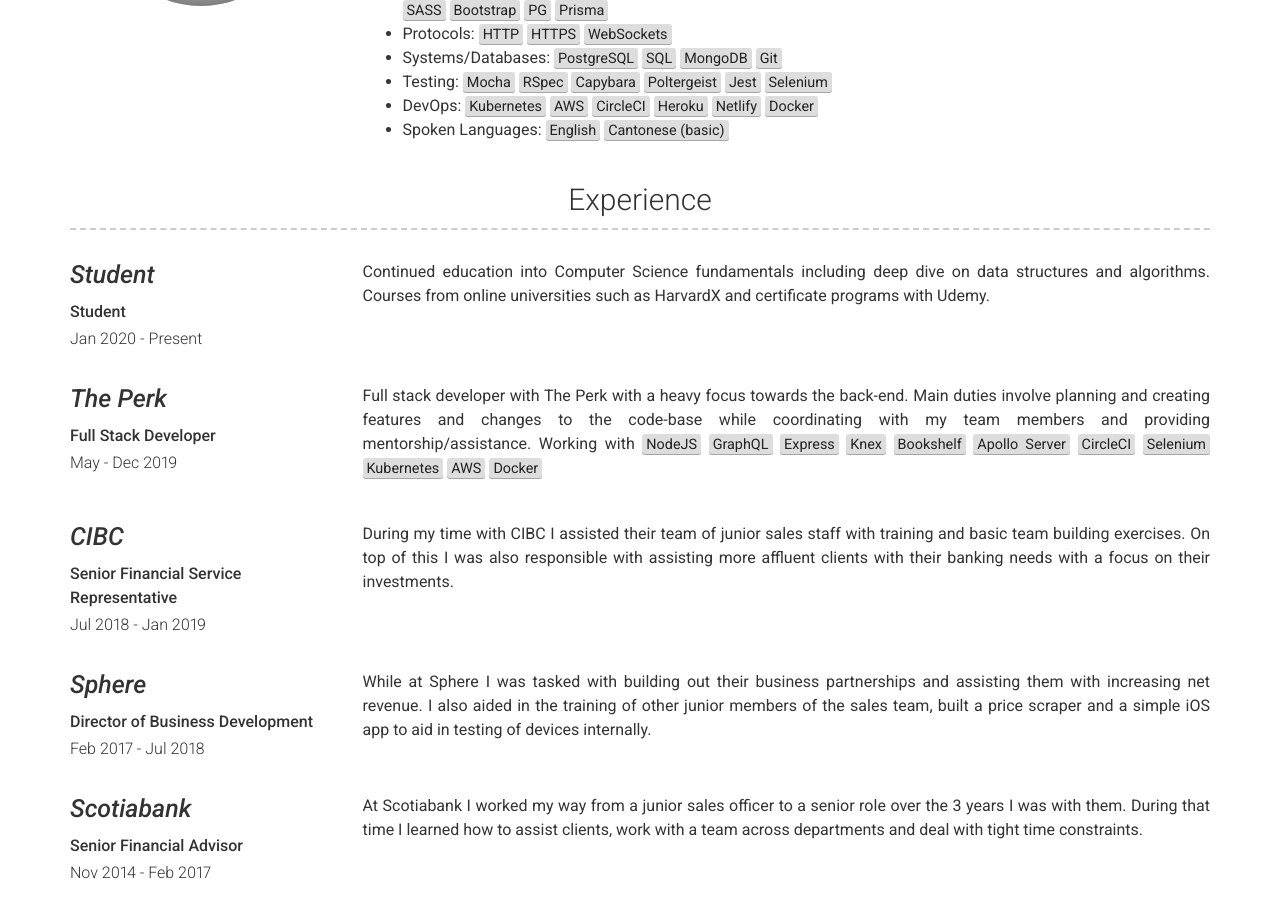
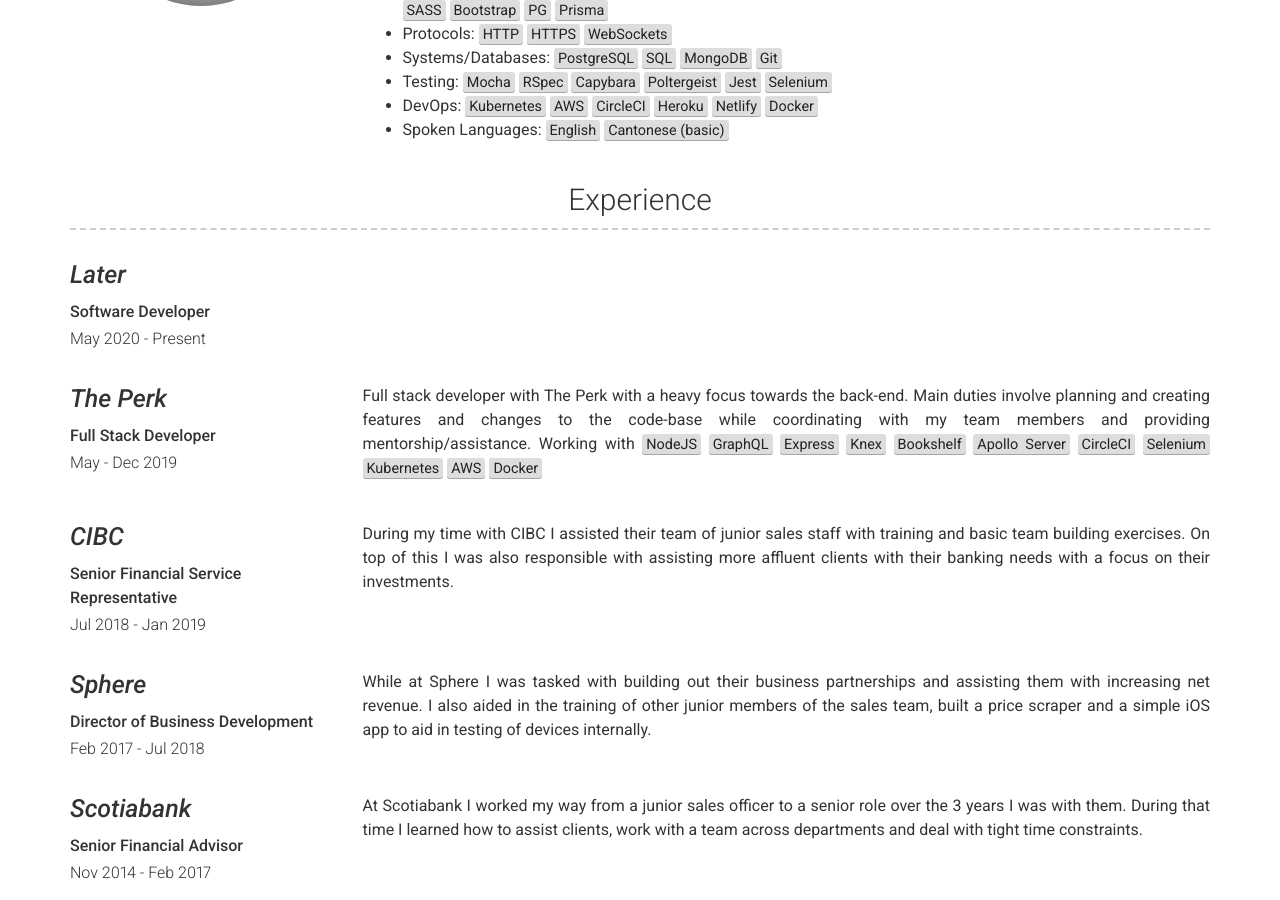
Before and after one commit to YvesDesjardins/YvesDesjardins.github.io, a Jekyll site: the page built from index.md, in a window 1280 px wide and 900 px high, scrolled down 523 px. Built offline with Jekyll 4.4.1, drawn with Linux system fonts in a browser that asks for light colours; grey boxes are pictures that could not be loaded.

Commit message:
Update experience.yml

```diff
--- a/_data/experience.yml
+++ b/_data/experience.yml
@@ -1,9 +1,8 @@
-- company: Student
-  link: github.com/YvesDesjardins
-  job_title: Student
-  dates: Jan 2020 - Present
+- company: Later
+  link: later.com/
+  job_title: Software Developer
+  dates: May 2020 - Present
   description: | # this will include new lines to allow paragraphs
-    Continued education into Computer Science fundamentals including deep dive on data structures and algorithms. Courses from online universities such as HarvardX and certificate programs with Udemy.
 
 - company: The Perk
   link: getperk.co
```
